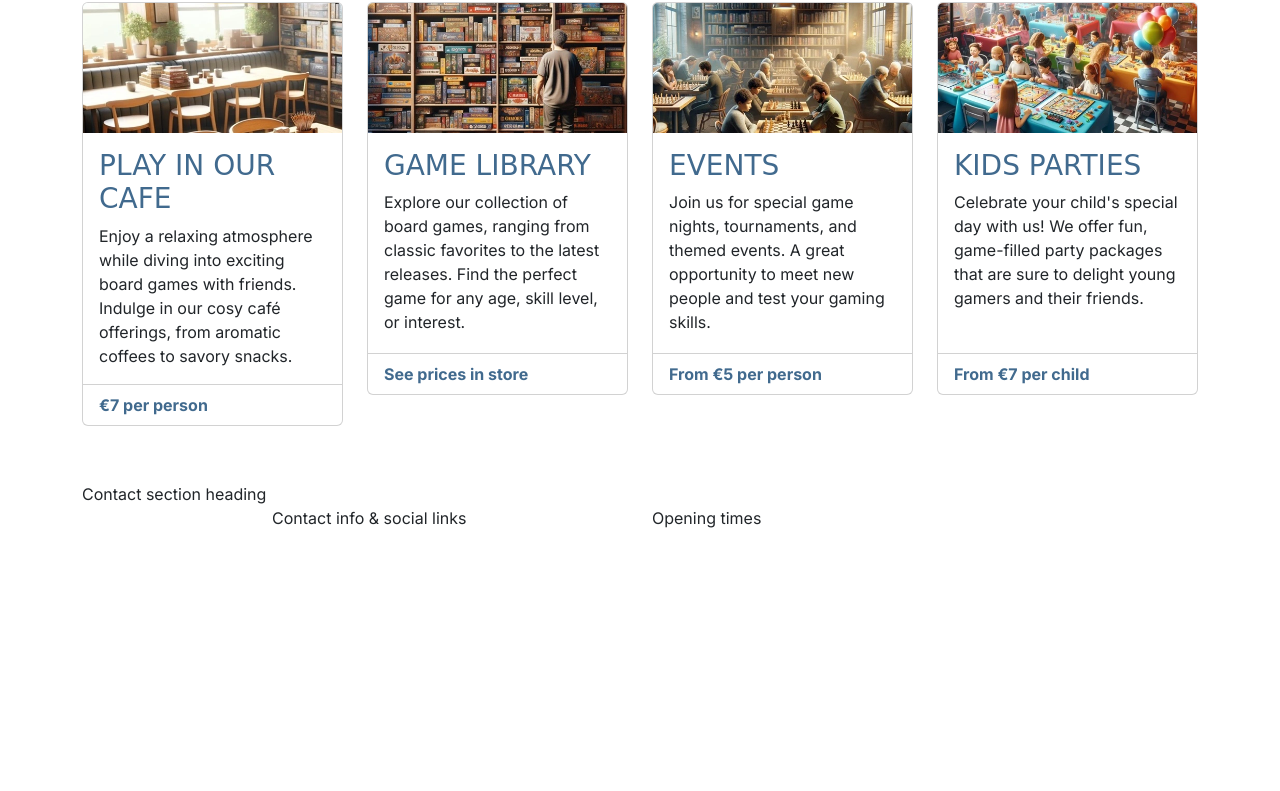
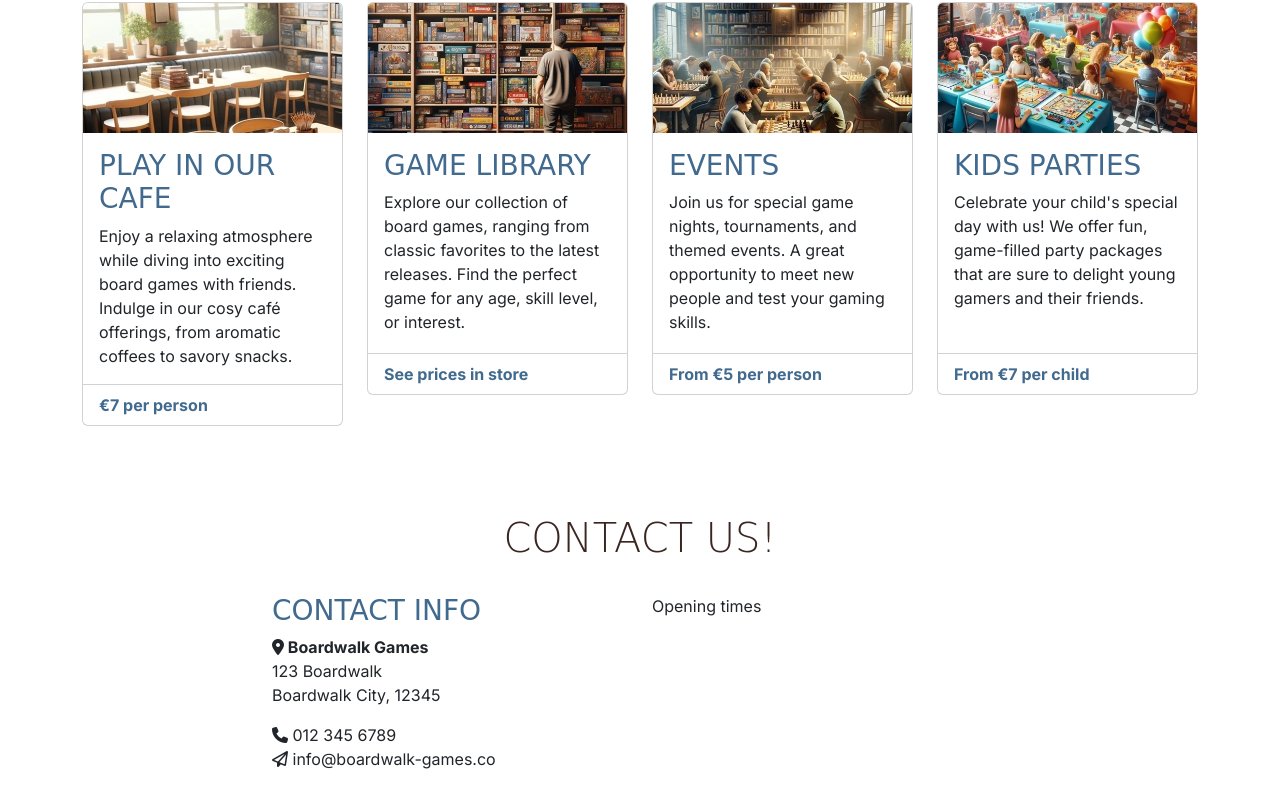
Before and after one commit to Coolafdood/boardwalk-games, a plain HTML site: page index.html in a window 1280 px wide. Shown: the part 657-1448 px from the top of the page. Before the commit the page ends 1187 px from the top, so only its background shows below. Drawn offline with nearby package versions, Linux system fonts and the light colour scheme; a web font is replaced by a local one.

Commit message:
added social media platform

```diff
--- a/index.html
+++ b/index.html
@@ -185,12 +185,35 @@
 
    <!-- Footer / contact section -->
     <!-- mt-auto added to push footer to the bottom of the page -->
-    <footer class="mt-auto">
-        <div class="container">
+    <footer id="contact" class="mt-auto">
+      <div class="container section">
           <div class="row justify-content-center">
-                <div class="col-12">Contact section heading</div>
+              <div class="col-12 text-center">
+                  <h2 class="display-6">Contact us!</h2>
+              </div>
               <!-- Contact info -->
-                <div class="col-12 col-md-6 col-xl-4">Contact info & social links</div>
+              <div class="col-12 col-md-6 col-xl-4">
+                  <h3 class="sub-heading-color">Contact info</h3>
+                  <address>
+                      <strong><i class="fa-solid fa-location-dot"></i> Boardwalk Games</strong><br>
+                      123 Boardwalk<br>
+                      Boardwalk City, 12345
+                  </address>
+                  <p><i class="fa-solid fa-phone"></i> 012 345 6789<br>
+                      <i class="fa-regular fa-paper-plane"></i> info@boardwalk-games.co
+                  </p>
+                  <div class="social-links mt-4">
+                      <a href="https://www.instagram.com" target="_blank"
+                          aria-label="Visit our Instagram page (opens in a new tab)" rel="noopener"><i
+                              class="fa-brands fa-instagram"></i></a>
+                      <a href="https://www.facebook.com" target="_blank"
+                          aria-label="Visit our Facebook page (opens in a new tab)" rel="noopener"><i
+                              class="fa-brands fa-square-facebook"></i></a>
+                      <a href="https://www.x.com" target="_blank" aria-label="Visit our X feed (opens in a new tab)"
+                          rel="noopener"><i class="fa-brands fa-x-twitter"></i></a>
+                  </div>
+              </div>
+
               <!-- Opening times -->
               <div class="col-12 col-md-6 col-xl-4">Opening times</div>
           </div>
```
Lines whose indentation alone changed are shown as unchanged.
